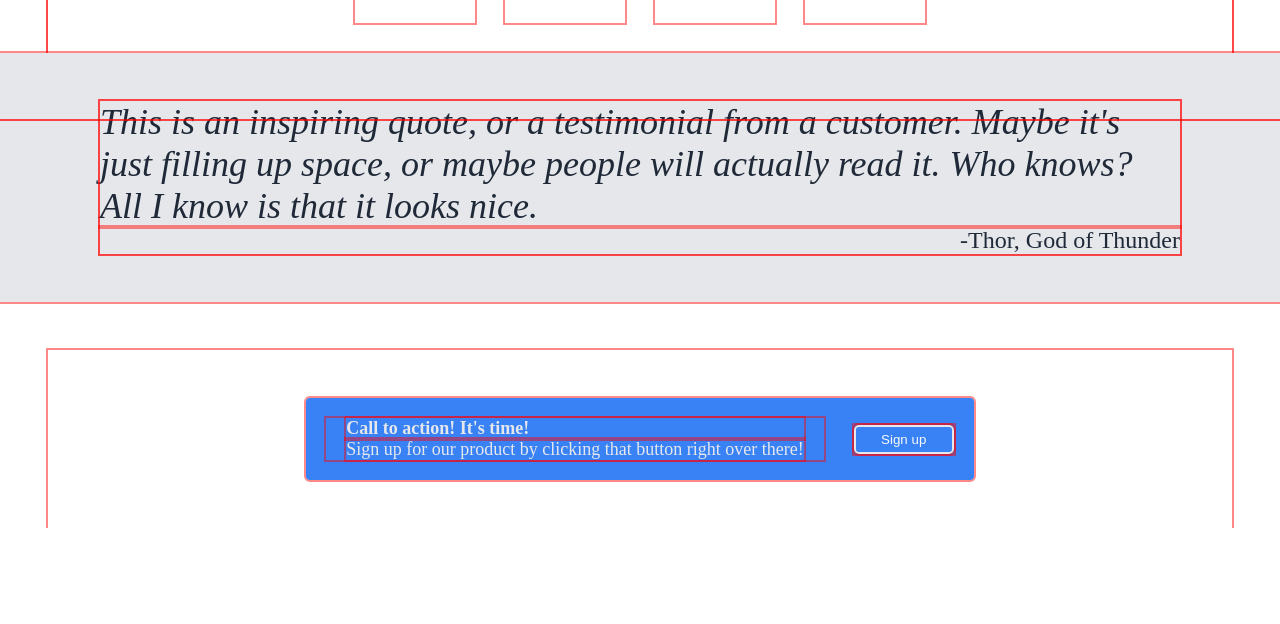
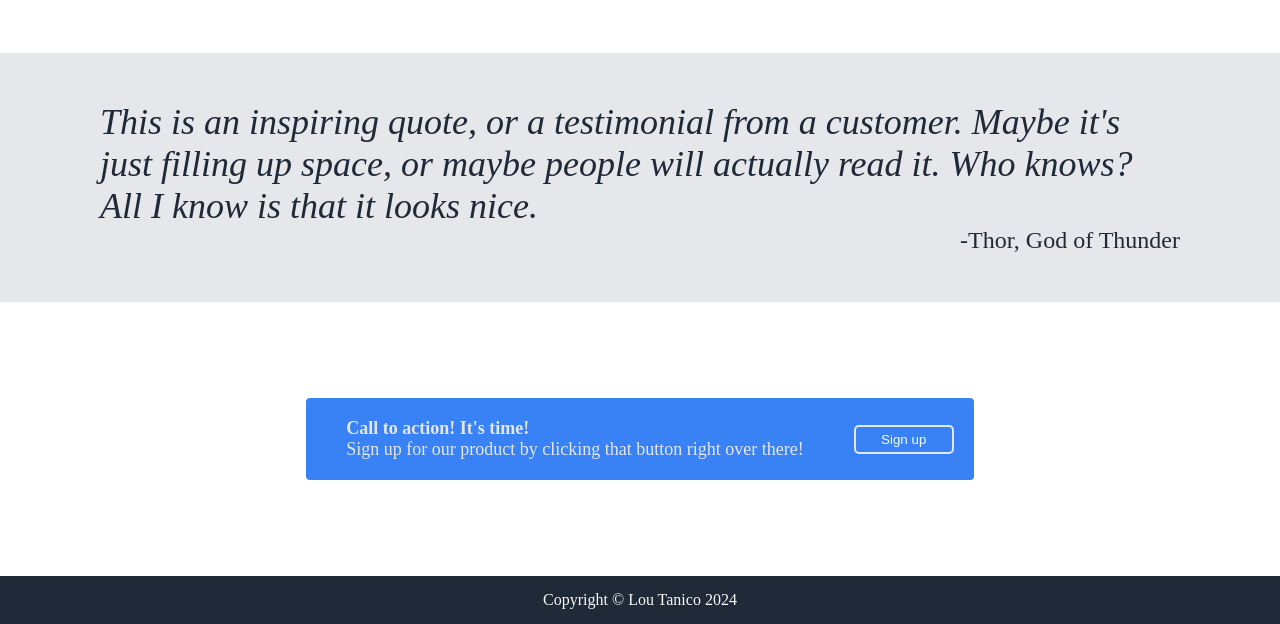
Before and after one commit to LouTanico/odin-landing-page, a plain HTML site: page index.html in a window 1280 px wide. Shown: the part 681-1305 px from the top of the page. Before the commit the page ends 1209 px from the top, so only its background shows below. Drawn offline with Linux system fonts and the light colour scheme.

Commit message:
Add HTML and CSS for footer.

```diff
--- a/index.html
+++ b/index.html
@@ -87,5 +87,8 @@
         </div>
     </div>
    </div>
+   <div class="footer">
+    Copyright © Lou Tanico 2024
+   </div>
 </body>
 </html>
--- a/style.css
+++ b/style.css
@@ -1,10 +1,11 @@
 /* Stylesheet */
 
 /*Outline for Debugging */
-
+/*
 * {
     outline: 2px solid rgba(255, 0, 0, 0.466);
 }
+*/
 
 /* List and links formatting */
 
@@ -225,3 +226,15 @@ button {
 .cta-button button {
     border: 2px solid #E5E7EB;
 }
+
+/* Footer Section */
+
+.footer {
+    height: 72px;
+    background-color: #1F2937;
+    color: #F9FAF8;
+    display: flex;
+    justify-content: center;
+    align-items: center;
+    padding: 15px;
+}
```
